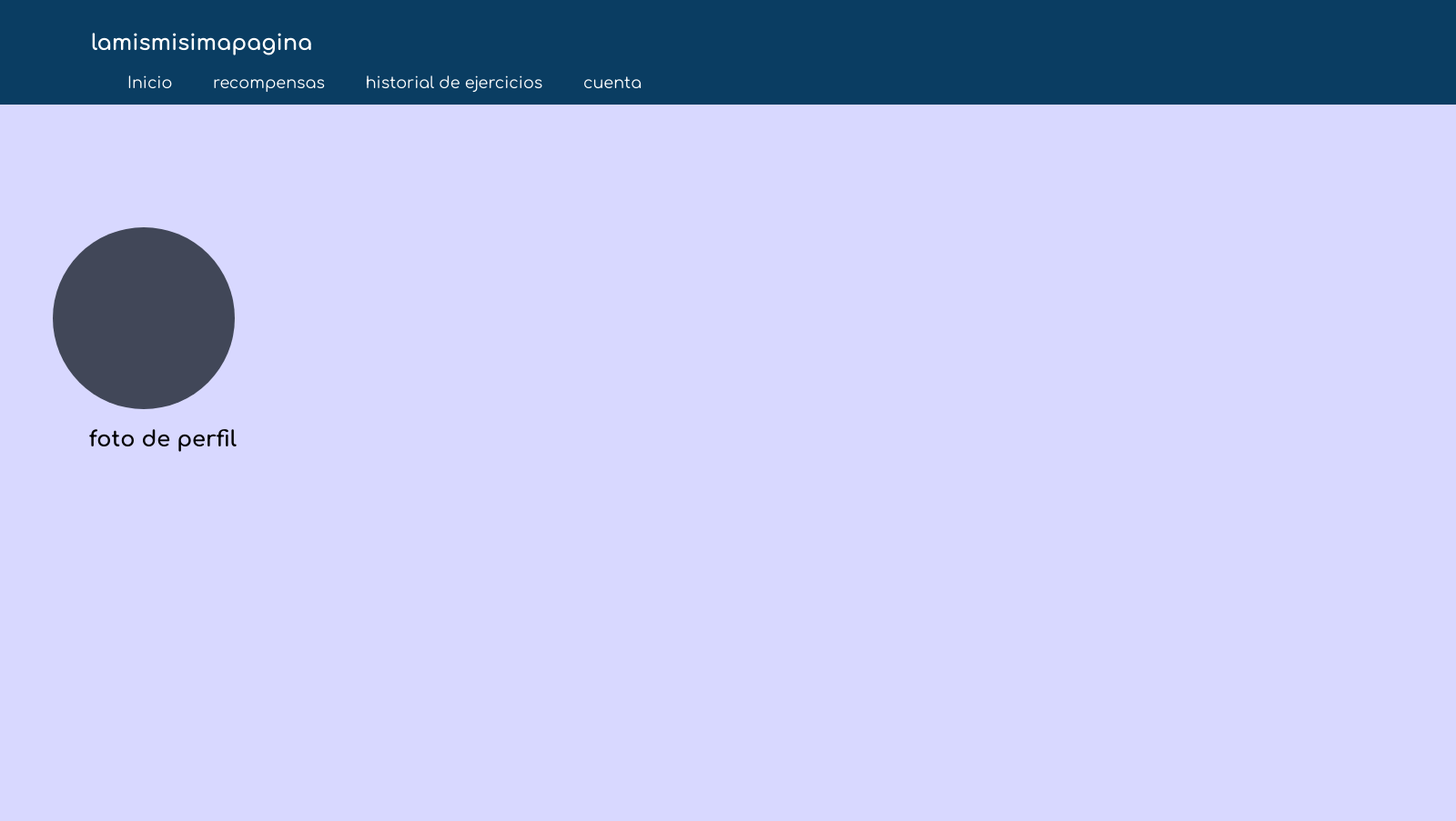
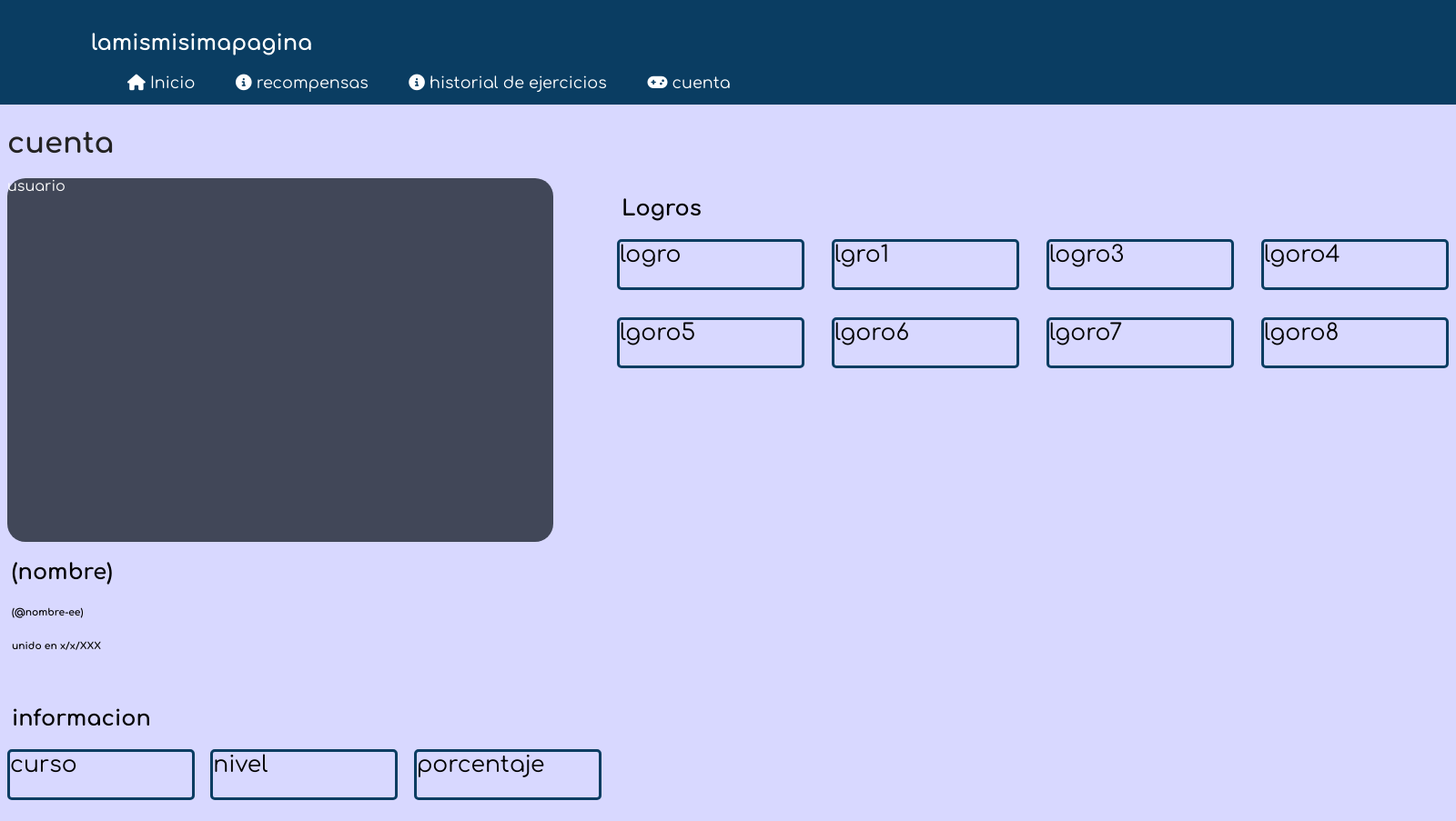
Before and after one commit to Xen-alt10/Lamismisimapagina, a PHP site: page /cuenta.html in a window 1600 px wide. Shown: the whole page at 91% size. Before the commit the page ends 497 px from the top, so only its background shows below. Run offline with PHP 8.4, Linux system fonts and the light colour scheme.

Commit message:
arreglo de index, expansion de cuenta

```diff
--- a/scr/cuenta.html
+++ b/scr/cuenta.html
@@ -4,6 +4,7 @@
     <meta charset="UTF-8">
     <meta name="viewport" content="width=device-width, initial-scale=1.0">
      <link rel="stylesheet" href="/scr/estilos/cuenta.css">
+      <link rel="stylesheet" href="https://cdnjs.cloudflare.com/ajax/libs/font-awesome/6.5.0/css/all.min.css">
     <title>Cuenta</title>
 </head>
 <body>
@@ -11,7 +12,7 @@
         <section id="home">
         <h1> lamismisimapagina </h1>
         <nav class="nav">
-            <a href="#home"><i class="fa-solid fa-house"></i> Inicio</a>
+            <a href="index.html"><i class="fa-solid fa-house"></i> Inicio</a>
             <a href="recompensas.html"><i class="fa-solid fa-info-circle"></i> recompensas</a>
             <a href="#historial de ejercicios"><i class="fa-solid fa-info-circle"></i> historial de ejercicios</a>
             <a href="cuenta.html"><i class="fa-solid fa-gamepad"></i> cuenta</a>
@@ -20,8 +21,35 @@
     </header>
 
 
-    <div class="circulo"></div>
-    <h2>foto de perfil</h2>
-
+    <h1 class="titulo">cuenta</h1>
+    <div id="cuenta">
+        <div id="personal">
+            <div class="fpf">usuario</div>
+            <h2>(nombre)</h2>
+            <h6>(@nombre-ee)</h6>
+            <h6>unido en x/x/XXX</h6>
+        </div>
+        <div id="Logros">
+            <h2>Logros</h2>
+            <div id="lista">
+                <div class="logro">logro</div>
+                <div class="logro">lgro1</div>
+                <div class="logro">logro3</div>
+                <div class="logro">lgoro4</div>
+                <div class="logro">lgoro5</div>
+                <div class="logro">lgoro6</div>
+                <div class="logro">lgoro7</div>
+                <div class="logro">lgoro8</div>
+            </div>
+        </div>
+        <div id="Informacion">
+            <h2>informacion</h2>
+            <div id="info">
+                <div class="info_bloque">curso</div>
+                <div class="info_bloque">nivel</div>
+                <div class="info_bloque">porcentaje</div>
+            </div>
+        </div>
+    </div>
 </body>
 </html>
--- a/scr/estilos/cuenta.css
+++ b/scr/estilos/cuenta.css
@@ -38,16 +38,78 @@ body{
     margin-left: 40px;
 }
 
-.circulo{
-    margin-top: 250px;
-    margin-left: 50px;
-  width: 200px;
-  height: 200px;
+.fpf{
+    margin-left: px;
+  width: 600px;
+  height: 400px;
   background-color: rgb(65, 71, 88);
-  border-radius: 50%;
+  border-radius: 20px;
 }
 
 h2{
     color: black;
-    margin-left: 90px;
+    margin-left: 5px;
 }
+
+.titulo{
+    margin-top: 140px;
+    color: rgb(36, 35, 35);
+}
+
+h6{
+    color: black;
+    margin-left: 5px;
+}
+
+#cuenta{
+    display: grid;
+    grid-template-columns: repeat(2,1fr);
+    grid-template-rows: auto auto;
+    gap: 15px;
+}
+
+#lista{
+    display: grid;
+    grid-template-columns: repeat(4,1fr);
+    grid-template-rows: auto auto;
+    gap: 30px;
+}
+
+.logro{
+    border: 3px solid #0a3d62;
+    border-radius: 5px;
+    width: 200px;
+    height: 50px;
+    color: black;
+    font-size: 25px;
+    transition: 0.5s ease;
+}
+
+.logro:hover{
+    width: 250px;
+    height: 80px;
+
+}
+
+#info{
+    display: grid;
+    grid-template-columns: repeat(3,1fr);
+    grid-template-rows: auto auto;
+    gap: 15px;
+}
+
+.info_bloque{
+    border: 3px solid #0a3d62;
+    border-radius: 5px;
+    width: 200px;
+    height: 50px;
+    color: black;
+    font-size: 25px;
+    transition: 0.5s ease;
+}
+
+.info_bloque:hover{
+    width: 250px;
+    height: 80px;
+
+}
--- /dev/null
+++ b/scr/java/index.js
@@ -0,0 +1,4 @@
+function activar(btn) {
+  document.querySelectorAll('.btnm').forEach(b => b.classList.remove('active'));
+  btn.classList.add('active');
+}
```
Also changed, not shown: scr/estilos/styles.css (+32 -8 lines), scr/index.html (+19 -6 lines).
